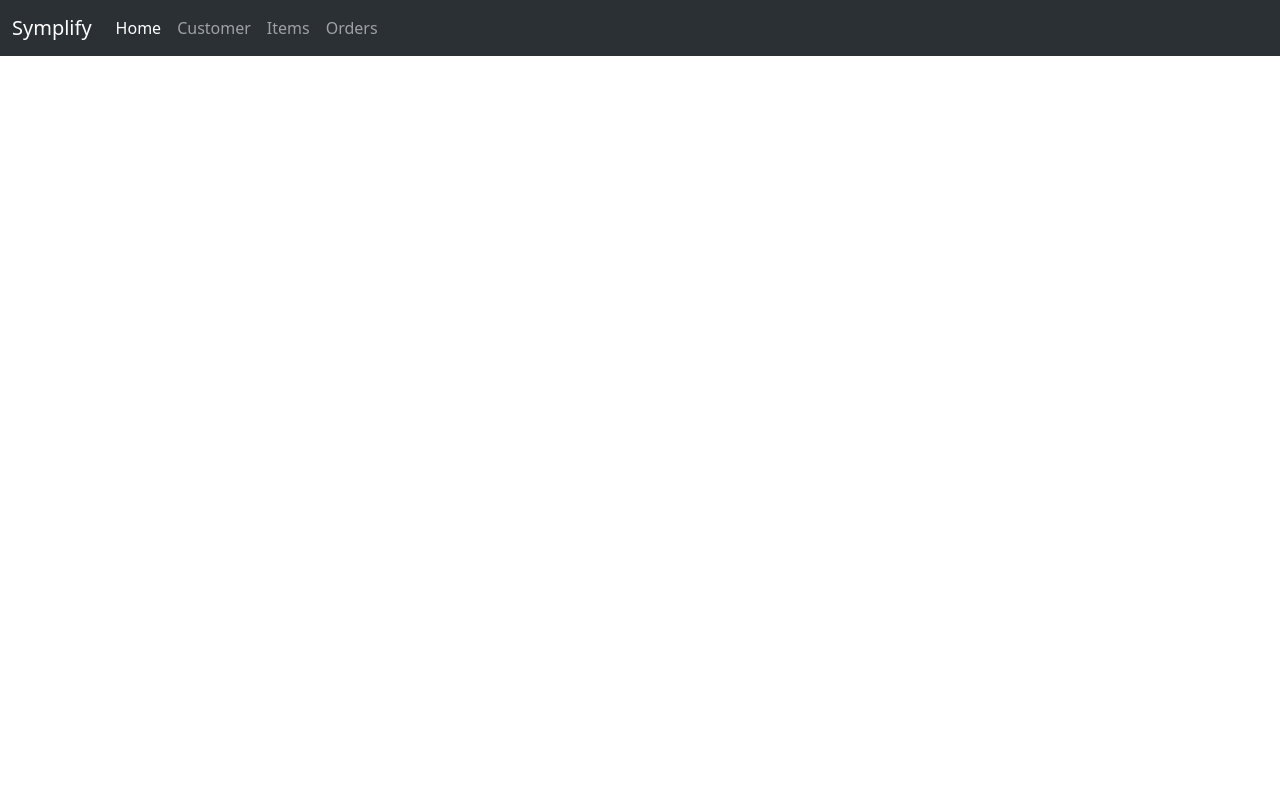
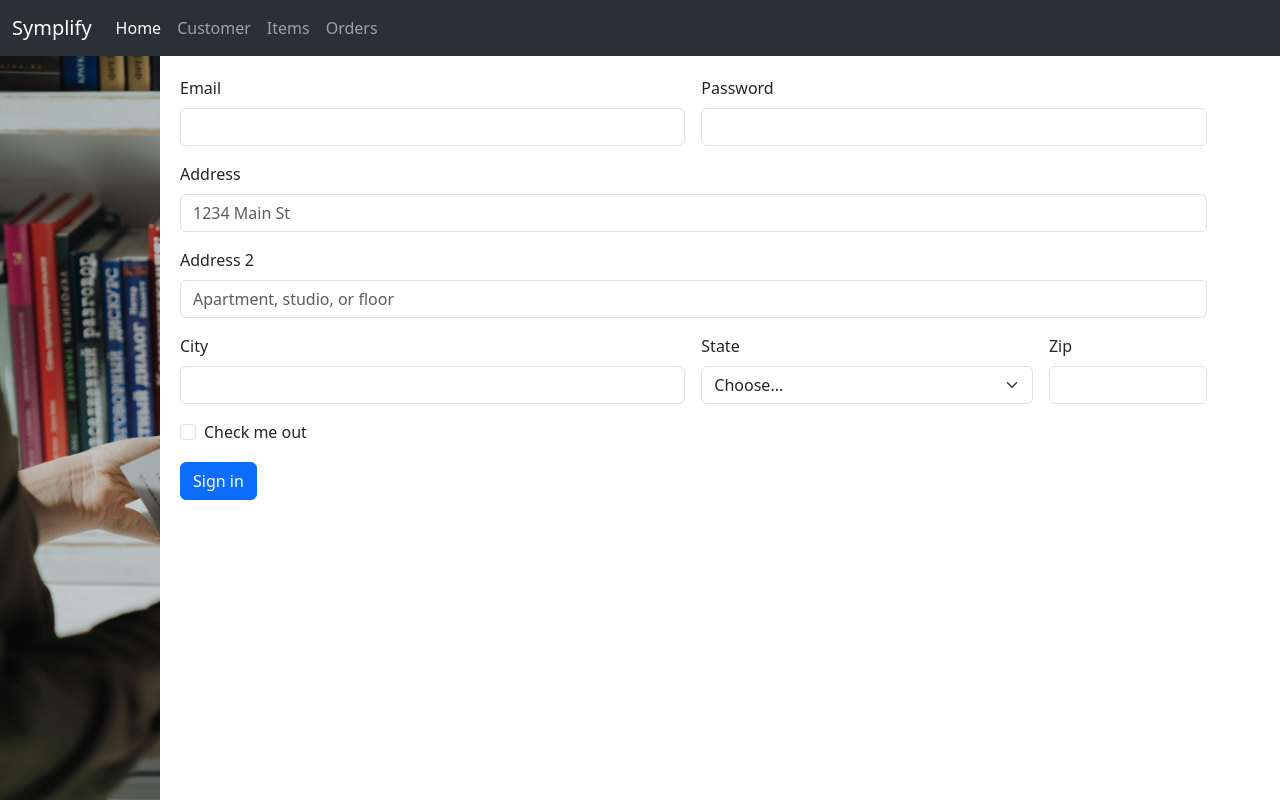
Before and after one commit to Dreaca/POS-ASSIGNMENT, a plain HTML site: page orders.html in a window 1280 px wide. Drawn offline with nearby package versions, Linux system fonts and the light colour scheme.

Commit message:
orders.html form started

```diff
--- a/orders.html
+++ b/orders.html
@@ -4,7 +4,25 @@
     <meta charset="UTF-8">
     <title>Orders</title>
     <link href="https://cdn.jsdelivr.net/npm/bootstrap@5.3.3/dist/css/bootstrap.min.css" rel="stylesheet" integrity="sha384-QWTKZyjpPEjISv5WaRU9OFeRpok6YctnYmDr5pNlyT2bRjXh0JMhjY6hW+ALEwIH" crossorigin="anonymous">
+    <style>
+        .side-pane {
+            width: 12.5%; /* 1/8th of the page */
+            height: calc(100vh - 56px); /* Full height of the viewport minus navbar height */
+            position: fixed; /* Fixed position to stay on the left side */
+            top: 56px; /* Height of the navbar */
+            left: 0;
+            background-color: #f8f9fa; /* Background color for the side pane */
+            padding: 20px; /* Padding for content inside the side pane */
+            background-image: url("assets/img/1 (2).jpg");
+            background-size: cover;
+            z-index: 1; /* Ensure side pane appears above the content */
+        }
 
+        .right-pane {
+            padding: 20px;
+            margin-left: 12.5%;
+        }
+    </style>
 </head>
 <body>
 <nav class="navbar navbar-expand-lg sticky-top bg-body-tertiary" data-bs-theme="dark">
@@ -33,6 +51,57 @@
         </div>
     </div>
 </nav>
+<div class="container-fluid">
+    <div class="row">
+    <div class="col-md-2 side-pane"></div>
+    <div class="col-md-10 right-pane">
+    <form class="row g-3">
+        <div class="col-md-6">
+            <label for="inputEmail4" class="form-label">Email</label>
+            <input type="email" class="form-control" id="inputEmail4">
+        </div>
+        <div class="col-md-6">
+            <label for="inputPassword4" class="form-label">Password</label>
+            <input type="password" class="form-control" id="inputPassword4">
+        </div>
+        <div class="col-12">
+            <label for="inputAddress" class="form-label">Address</label>
+            <input type="text" class="form-control" id="inputAddress" placeholder="1234 Main St">
+        </div>
+        <div class="col-12">
+            <label for="inputAddress2" class="form-label">Address 2</label>
+            <input type="text" class="form-control" id="inputAddress2" placeholder="Apartment, studio, or floor">
+        </div>
+        <div class="col-md-6">
+            <label for="inputCity" class="form-label">City</label>
+            <input type="text" class="form-control" id="inputCity">
+        </div>
+        <div class="col-md-4">
+            <label for="inputState" class="form-label">State</label>
+            <select id="inputState" class="form-select">
+                <option selected>Choose...</option>
+                <option>...</option>
+            </select>
+        </div>
+        <div class="col-md-2">
+            <label for="inputZip" class="form-label">Zip</label>
+            <input type="text" class="form-control" id="inputZip">
+        </div>
+        <div class="col-12">
+            <div class="form-check">
+                <input class="form-check-input" type="checkbox" id="gridCheck">
+                <label class="form-check-label" for="gridCheck">
+                    Check me out
+                </label>
+            </div>
+        </div>
+        <div class="col-12">
+            <button type="submit" class="btn btn-primary">Sign in</button>
+        </div>
+    </form>
+    </div>
+    </div>
+</div>
 <script src="https://cdn.jsdelivr.net/npm/bootstrap@5.3.3/dist/js/bootstrap.bundle.min.js" integrity="sha384-YvpcrYf0tY3lHB60NNkmXc5s9fDVZLESaAA55NDzOxhy9GkcIdslK1eN7N6jIeHz" crossorigin="anonymous"></script>
 
 </body>
```
